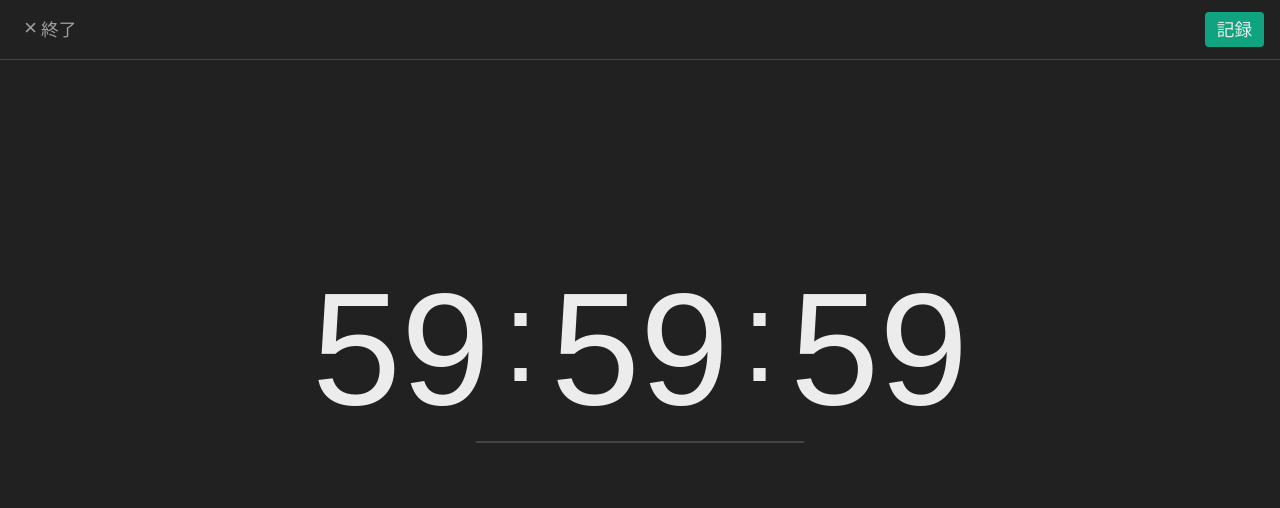
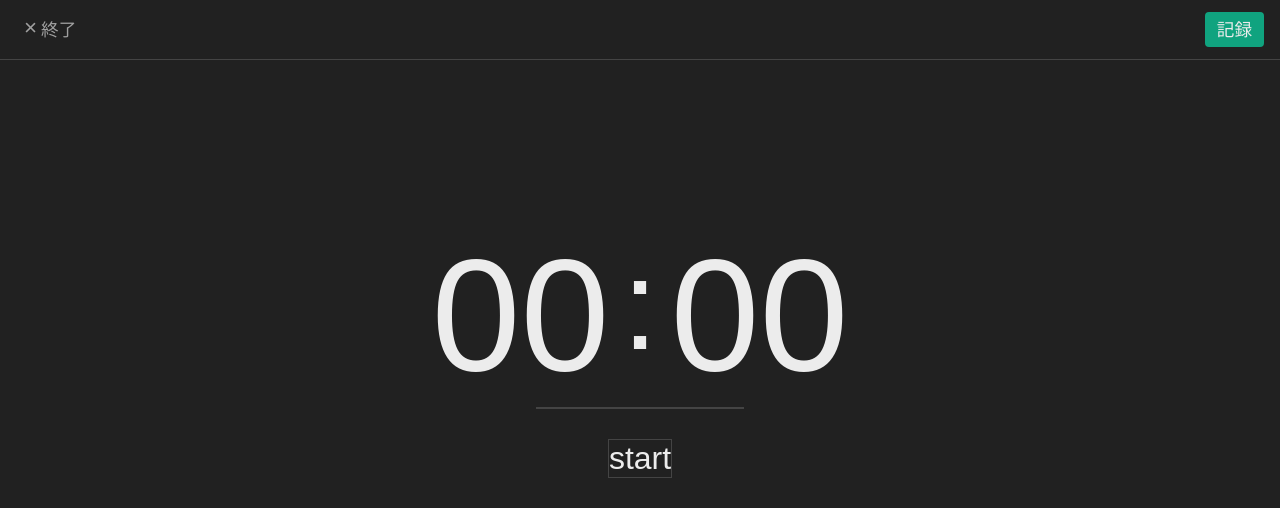
Before and after one commit to roka0430/stadia, a website: page public/index.html in a window 1280 px wide. Both pictures are taken after a click on the button "学習を開始". Drawn offline with nearby package versions, Linux system fonts and the light colour scheme; no server answers; a web font is replaced by a local one.

Commit message:
feat: add timer start/stop feature

```diff
--- a/public/assets/css/home.css
+++ b/public/assets/css/home.css
@@ -649,6 +649,8 @@ header {
   padding-bottom: 1px;
 
   border-bottom: solid 1px var(--color-border);
+
+  z-index: 10;
 }
 
 .study__header-button {
@@ -691,6 +693,7 @@ header {
   flex: 1;
 
   display: flex;
+  gap: 30px;
   flex-direction: column;
   align-items: center;
   justify-content: center;
@@ -705,12 +708,19 @@ header {
 }
 
 .study__timer-content {
+  display: flex;
+  align-items: center;
   font-size: 10rem;
 }
 
-.study__timer-content span {
+.study__timer-content .time {
+  min-width: 163px;
+  text-align: center;
+}
+
+.study__timer-content .colon {
   position: relative;
-  top: -0.18em;
+  top: -0.08em;
   margin-inline: 0.1em;
   font-size: 0.8em;
 }
@@ -742,10 +752,16 @@ header {
 @keyframes timer-indicator-animation {
   0%,
   10% {
-    transform: translateX(-100%);
+    transform: translateX(-101%);
   }
   90%,
   100% {
-    transform: translateX(100%);
+    transform: translateX(101%);
   }
 }
+
+.study__start-stop {
+  background: none;
+  border: solid 1px var(--color-border);
+  font-size: 2rem;
+}
--- a/public/assets/js/home.js
+++ b/public/assets/js/home.js
@@ -1,11 +1,15 @@
 const STORAGE_KEYS = {
   CURRENT_CATEGORY_ID: "stadia:current_category_id",
   IS_STUDYING: "stadia:is_studying",
+  IS_TIMER_PAUSED: "stadia:is_timer_paused",
+  TIME: "stadia:time",
 };
 
 const STORAGE_DEFAULT = {
   [STORAGE_KEYS.CURRENT_CATEGORY_ID]: null,
   [STORAGE_KEYS.IS_STUDYING]: false,
+  [STORAGE_KEYS.IS_TIMER_PAUSED]: true,
+  [STORAGE_KEYS.TIME]: 0,
 };
 
 document.addEventListener("alpine:init", () => {
@@ -263,15 +267,41 @@ document.addEventListener("alpine:init", () => {
     },
 
     startStudy() {
+      this.storage[STORAGE_KEYS.TIME] = 0;
+      this.storage[STORAGE_KEYS.IS_TIMER_PAUSED] = true;
       this.storage[STORAGE_KEYS.IS_STUDYING] = true;
     },
   }));
 
   Alpine.data("study", () => ({
-    isPaused: true,
+    timeout: null,
+
+    init() {
+      if (!this.isTimerPaused) {
+        this.tick();
+      }
+    },
 
     get isStudying() {
       return this.storage?.[STORAGE_KEYS.IS_STUDYING];
+    },
+
+    get isTimerPaused() {
+      return this.storage?.[STORAGE_KEYS.IS_TIMER_PAUSED];
+    },
+
+    get time() {
+      return this.storage?.[STORAGE_KEYS.TIME];
+    },
+
+    get formattedTime() {
+      const seconds = this.time ?? 0;
+
+      return {
+        hours: String(Math.floor(seconds / 3600)).padStart(2, "0"),
+        minutes: String(Math.floor((seconds % 3600) / 60)).padStart(2, "0"),
+        seconds: String(seconds % 60).padStart(2, "0"),
+      };
     },
 
     exitStudy() {
@@ -281,5 +311,22 @@ document.addEventListener("alpine:init", () => {
     recordStudy() {
       console.log("record");
     },
+
+    toggleTimer() {
+      if (this.isTimerPaused) {
+        this.tick();
+        this.storage[STORAGE_KEYS.IS_TIMER_PAUSED] = false;
+      } else {
+        clearTimeout(this.timeout);
+        this.storage[STORAGE_KEYS.IS_TIMER_PAUSED] = true;
+      }
+    },
+
+    tick() {
+      this.timeout = setTimeout(() => {
+        this.storage[STORAGE_KEYS.TIME]++;
+        this.tick();
+      }, 1000);
+    },
   }));
 });
--- a/public/index.html
+++ b/public/index.html
@@ -190,16 +190,24 @@
       </section>
     </main>
 
-    <div class="study" x-data="study" x-show="isStudying">
+    <div class="study" x-data="study" x-show="isStudying" x-cloak>
       <div class="study__header">
         <button class="study__header-button study__exit" @click="exitStudy()"><span>×</span>終了</button>
         <button class="study__header-button study__record" @click="recordStudy()">記録</button>
       </div>
       <div class="study__content">
-        <div class="study__timer" :class="{'is-paused': isPaused}">
-          <div class="study__timer-content">59<span>:</span>59<span>:</span>59</div>
+        <div class="study__timer" :class="{'is-paused': isTimerPaused}">
+          <div class="study__timer-content">
+            <span class="time" x-text="formattedTime.hours"></span>
+            <span class="colon">:</span>
+            <span class="time" x-text="formattedTime.minutes"></span>
+          </div>
           <div class="study__timer-indicator"></div>
         </div>
+        <button class="study__start-stop" @click="toggleTimer()">
+          <span x-show="isTimerPaused">start</span>
+          <span x-show="!isTimerPaused">stop</span>
+        </button>
       </div>
     </div>
   </div>
```
